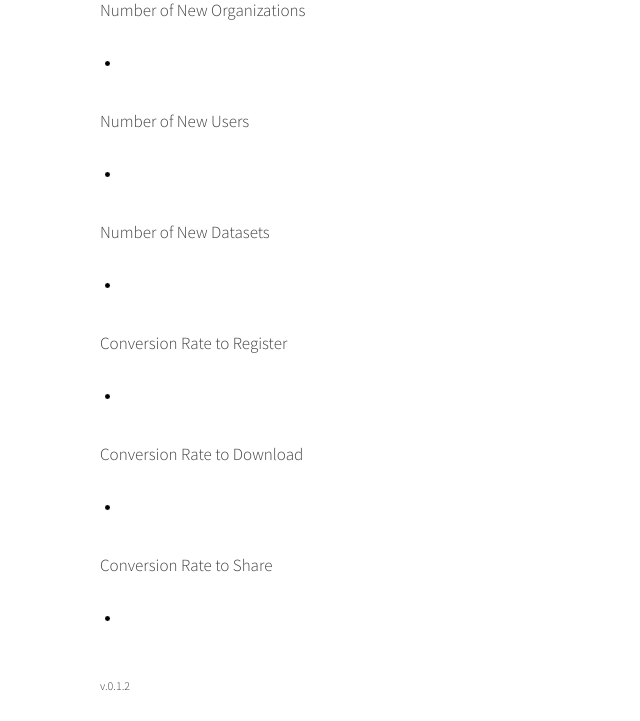
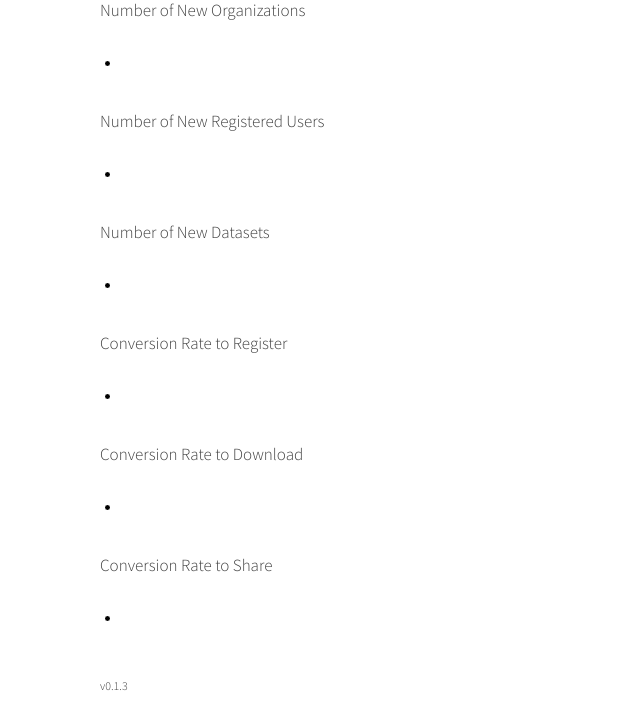
Before and after one commit to luiscape/hdx-monitor-funnel-stats, a Flask app: page / in a window 1280 px wide. Shown: the part 243-964 px from the top of the page, without its empty margins (0-640 px from the left). Run offline with Flask 2, Linux system fonts and the light colour scheme; parts of the project's set-up code (start-up, migrations or seed data) failed here and were passed over; some libraries are stand-ins or nearby versions.

Commit message:
Changing indicator name.

```diff
--- a/app/templates/index.html
+++ b/app/templates/index.html
@@ -70,7 +70,7 @@
         </div>
         <div class="row" style="padding-top:20px;">
             <div class="three columns left">
-                <p data-tooltip="The number of new registered users calculated as the total number of registered users at the end of the period less the total number of registered users at the end of the preceeding period">Number of New Users</p>
+                <p data-tooltip="The number of new registered users calculated as the total number of registered users at the end of the period less the total number of registered users at the end of the preceeding period">Number of New Registered Users</p>
                 <span id="new-users-top-figure" class="latest_figure"></span>
             </div>
             <div class="nine columns left">
@@ -116,7 +116,7 @@
     </section>
     <footer>
         <div class="row">
-            <p class="footer">v.0.1.2</p>
+            <p class="footer">v0.1.3</p>
         </div>
     </footer>
 </body>
```
